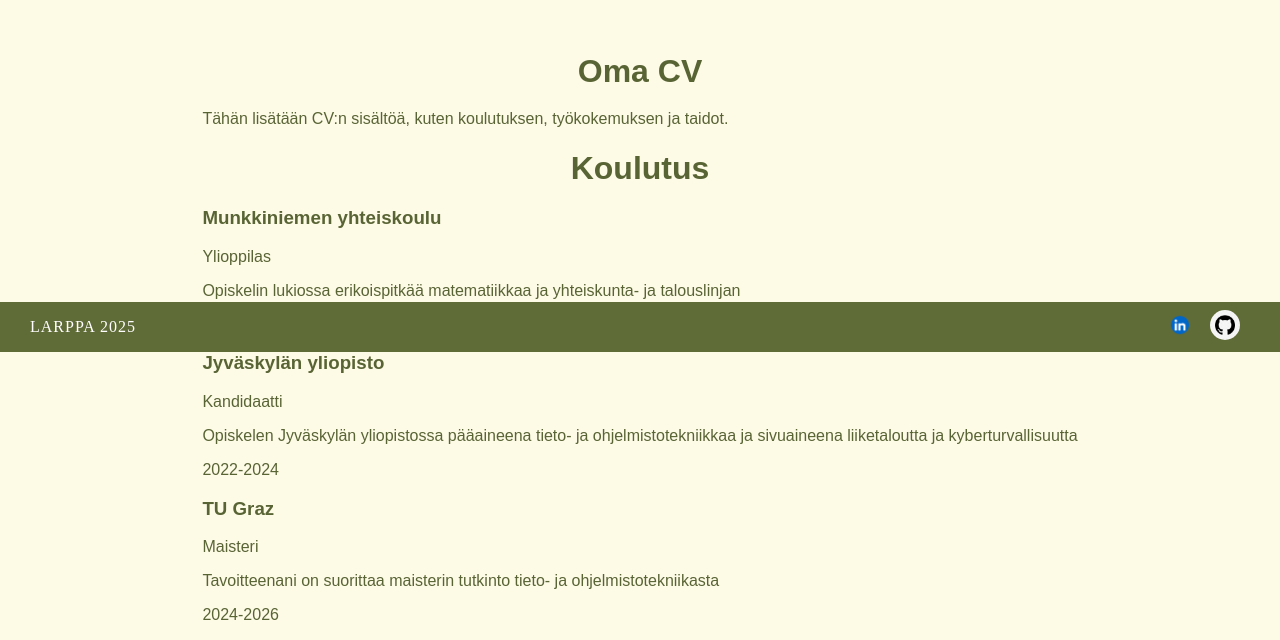
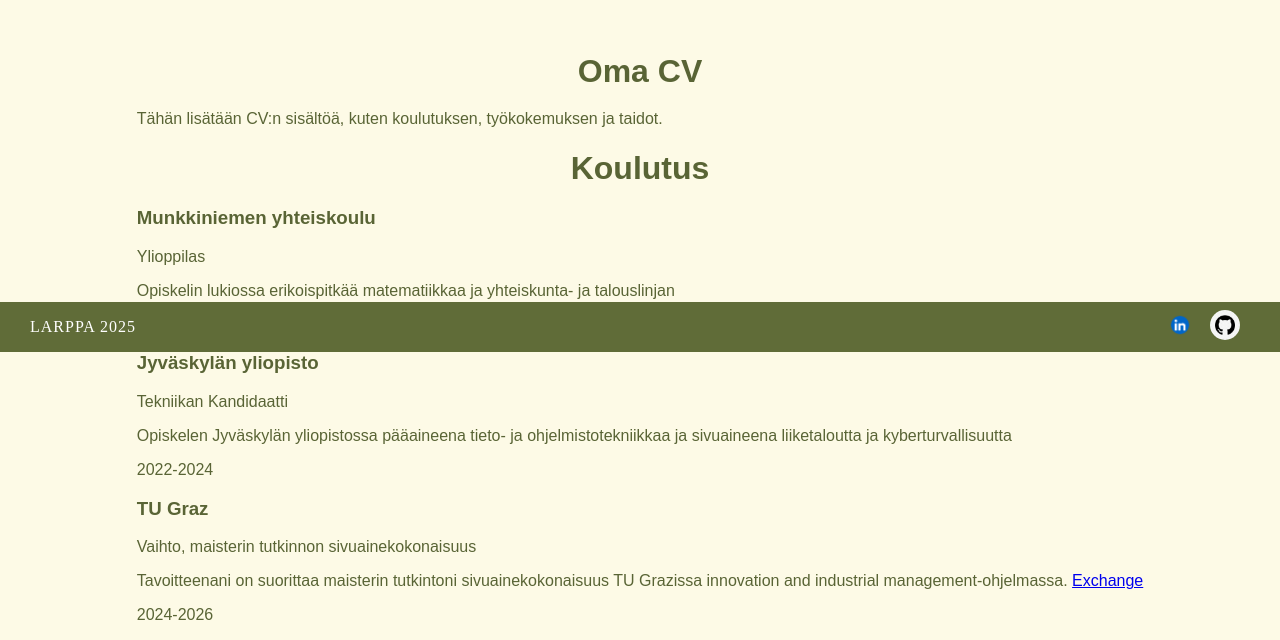
Before and after one commit to lehtio/portfolio, a React (Vite) app in the folder portfolio/: page /cv in a window 1280 px wide. Shown: the part 448-1088 px from the top of the page. Built offline with nearby package versions, Linux system fonts and the light colour scheme.

Commit message:
vaihtolinkki sivulle

```diff
--- a/portfolio/src/components/Opinnot.jsx
+++ b/portfolio/src/components/Opinnot.jsx
@@ -1,4 +1,5 @@
 import React from 'react';
+import { Link } from "react-router-dom"; // React Router käyttöön
 
 const studies = [
   {
@@ -9,15 +10,16 @@ const studies = [
   },
   {
     school: "Jyväskylän yliopisto",
-    degree: "Kandidaatti",
+    degree: "Tekniikan Kandidaatti",
     description: "Opiskelen Jyväskylän yliopistossa pääaineena tieto- ja ohjelmistotekniikkaa ja sivuaineena liiketaloutta ja kyberturvallisuutta",
     studytime: "2022-2024"
   },
   {
     school: "TU Graz",
-    degree: "Maisteri",
-    description: "Tavoitteenani on suorittaa maisterin tutkinto tieto- ja ohjelmistotekniikasta",
-    studytime: "2024-2026"
+    degree: "Vaihto, maisterin tutkinnon sivuainekokonaisuus",
+    description: "Tavoitteenani on suorittaa maisterin tutkintoni sivuainekokonaisuus TU Grazissa innovation and industrial management-ohjelmassa.",
+    studytime: "2024-2026",
+    link: "/exchange"
   }
 ];
 
@@ -29,7 +31,7 @@ export default function Opinnot() {
           <div className="study-info">
             <h3>{study.school}</h3>
             <p>{study.degree}</p>
-            <p>{study.description}</p>
+            <p>{study.description} {study.link && <Link to={study.link}>Exchange</Link>}</p>
             <p>{study.studytime}</p>
           </div>
         </div>
```
